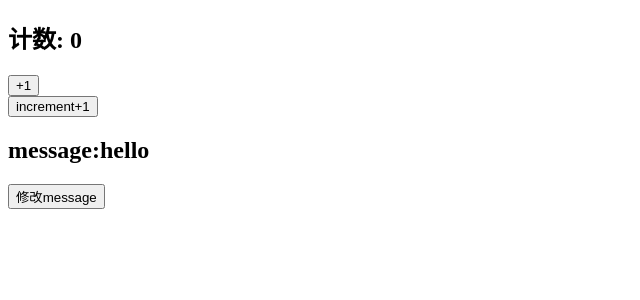
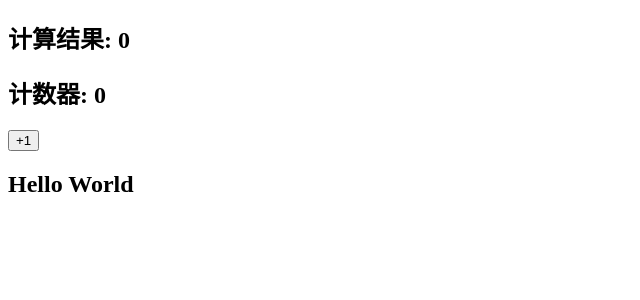
Before and after one commit to yzjgogo/vue3study, a React (Create React App) app in the folder react_hook/: page / in a window 1280 px wide. Shown: the top 300 px of the page, without its empty margins (0-640 px from the left). Built offline with nearby package versions, Linux system fonts and the light colour scheme.

Commit message:
提交一波代码

```diff
--- a/react_hook/src/07_useCallback_useRef的使用/App.jsx
+++ b/react_hook/src/07_useCallback_useRef的使用/App.jsx
@@ -6,6 +6,8 @@ import React, { memo, useState, useCallback, useRef } from 'react'
   这里就是如何在App重新渲染时，避免HYHome重新渲染的问题；
 
   看下面一步步演变即可
+
+  对比useMemo:E:\web\vue3\vue3study\react_hook\src\08_useMemo的使用
 */
 const HYHome = memo(function(props) {
   const { increment } = props
--- /dev/null
+++ b/react_hook/src/08_useMemo的使用/App.jsx
@@ -0,0 +1,78 @@
+import React, { memo, useCallback } from 'react'
+import { useMemo, useState } from 'react'
+
+
+const HelloWorld = memo(function(props) {
+  console.log("HelloWorld被渲染~")
+  return <h2>Hello World</h2>
+})
+
+
+function calcNumTotal(num) {
+  console.log("calcNumTotal的计算过程被调用~")
+  let total = 0
+  for (let i = 1; i <= num; i++) {
+    total += i
+  }
+  return total
+}
+/**
+  useMemo的用法
+
+ */
+const App = memo(() => {
+  const [count, setCount] = useState(0)
+
+  /*
+    1:直接调用组件外部的函数，当组件配重新渲染时，每次渲染都会执行一次calcNumTotal
+    对于calcNumTotal(50)这种每次执行结果都相同的情况，每次渲染都执行一次calcNumTotal显然是不合理的
+  */
+  // const result = calcNumTotal(50)
+
+  /*
+    2：使用useMemo来缓存计算结果，只有当依赖项发生变化时才会重新计算
+    useMemo的第二个参数和useEffect、useCallback的第二个参数类似，都是一个依赖数组
+    当不传第一个参数时，表示任意一个状态发生变化都会触发useMemo重新计算
+    当传入一个空数组时，表示只在组件第一次渲染时执行，任何状态的改变都不会触发useMemo重新计算
+  */
+  // const result = useMemo(() => {
+  //   return calcNumTotal(50)
+  // }, [])
+
+  /*
+    3:残酷，这里useMemo依赖count，当count发生变化时，useMemo会重新计算
+  */
+  const result = useMemo(() => {
+    return calcNumTotal(count*2)
+  }, [count])
+
+  /*
+    4：useMemo和useCallback的对比
+    useCallback返回一个有记忆(跟上次一样)的函数fn，useMemo返回一个有记忆(跟上次一样)的值；
+    即useCallback记忆的是第一个函数类型的参数，useMemo记忆的是第一个函数类型的参数返回的值。
+    如下increment和increment2等价。
+  */
+  function fn() {}
+  // const increment = useCallback(fn, [])
+  // const increment2 = useMemo(() => fn, [])
+
+
+  /*
+  5:使用useMemo对子组件渲染进行优化，每次App组件重新渲染时，如果HelloWorld依赖的info是没有变化，则不会触发HelloWorld的重新渲染
+  参考：E:\web\vue3\vue3study\react_hook\src\07_useCallback_useRef的使用
+        使用useCallback对子组件渲染进行优化
+  */
+  const info = useMemo(() => ({name: "why", age: 18}), [])
+
+  return (
+    <div>
+      <h2>计算结果: {result}</h2>
+      <h2>计数器: {count}</h2>
+      <button onClick={e => setCount(count+1)}>+1</button>
+
+      <HelloWorld result={result} info={info} />
+    </div>
+  )
+})
+
+export default App
--- a/react_hook/src/index.js
+++ b/react_hook/src/index.js
@@ -10,7 +10,8 @@ import { UserContext, ThemeContext } from "./05_useContext的使用/context"
 // import App from "./04_useEffect的使用/05_逻辑分离-多个Effect"
 // import App from "./05_useContext的使用/App"
 // import App from "./06_useReducer的使用(了解)/App"
-import App from "./07_useCallback_useRef的使用/App"
+// import App from "./07_useCallback_useRef的使用/App"
+import App from "./08_useMemo的使用/App"
 
 const root = ReactDOM.createRoot(document.getElementById('root'));
 // /*
```
